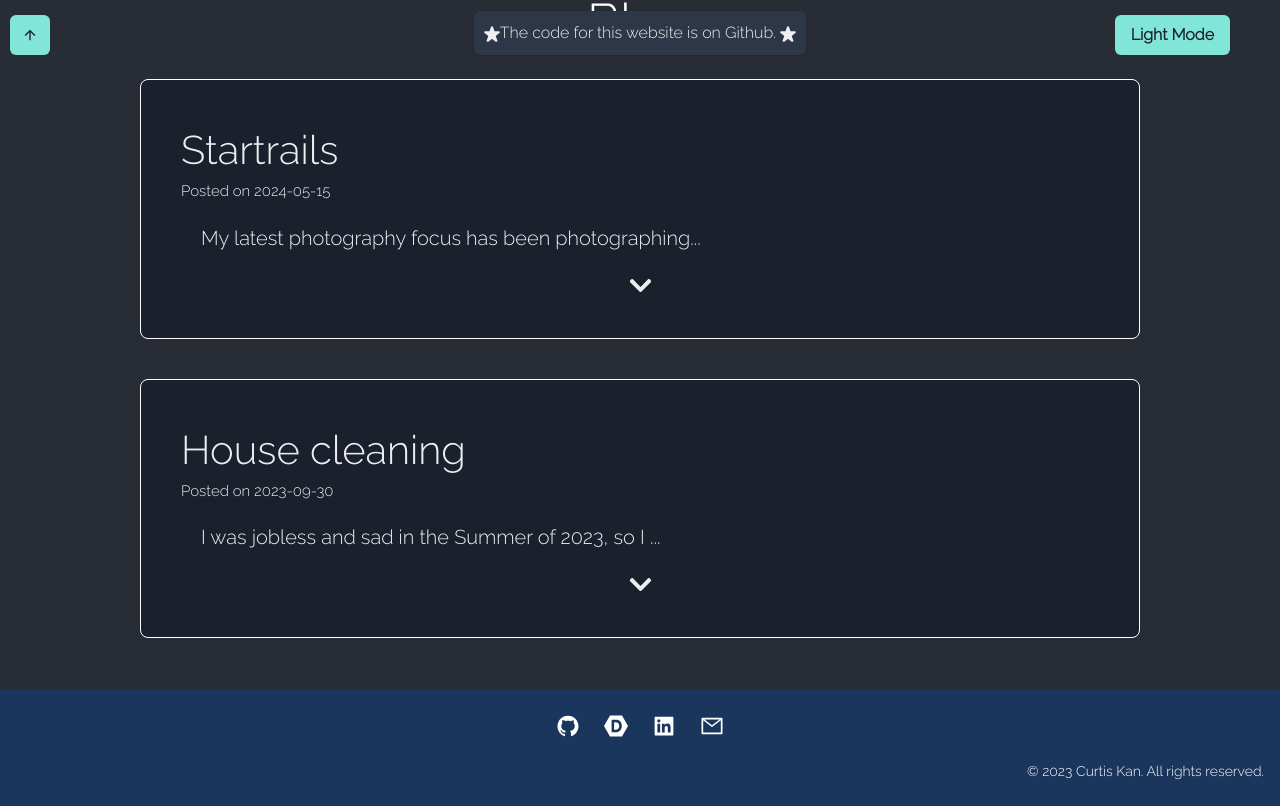
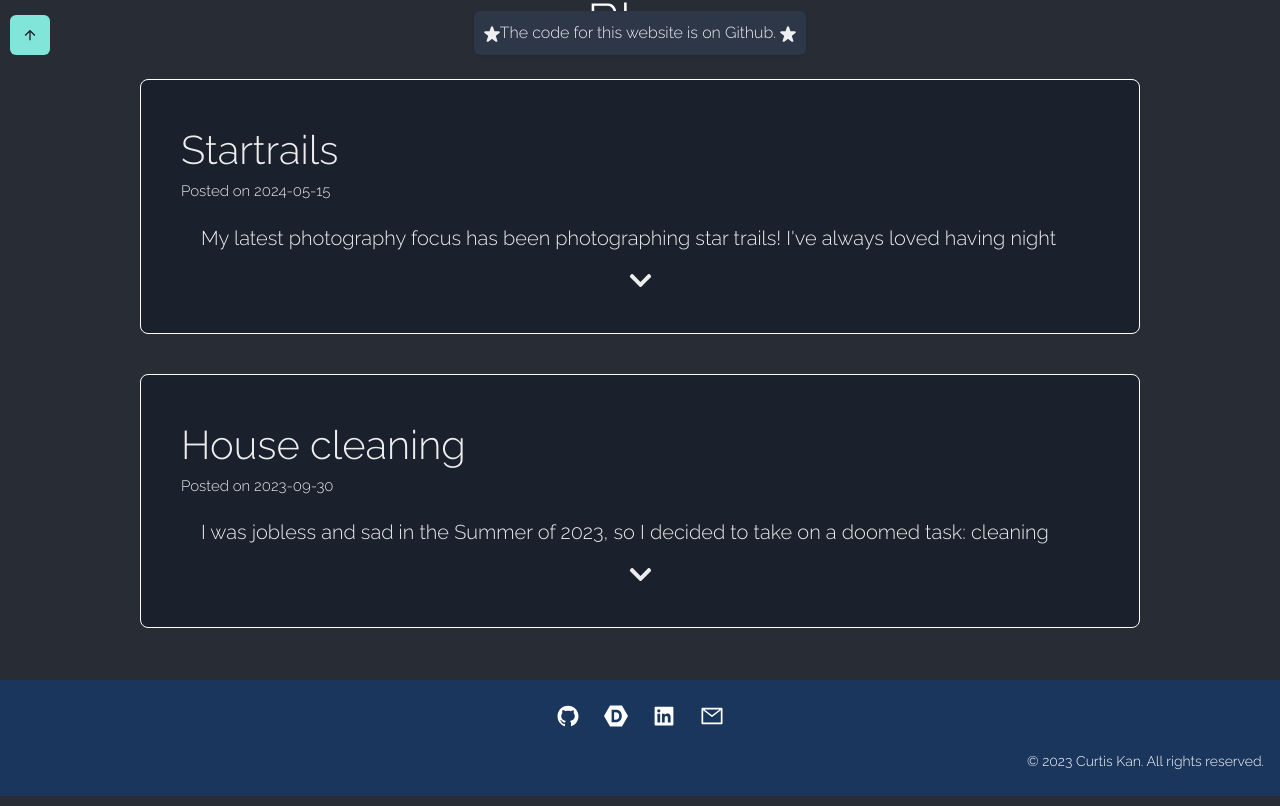
Before and after one commit to LeCitrus/LeCitrus.github.io, a React (Create React App) app: page /about-me in a window 1280 px wide. Shown: the part 735-1541 px from the top of the page. Built offline with nearby package versions, Linux system fonts and the light colour scheme; a web font is replaced by a local one.

Commit message:
quality of life changes

```diff
--- a/src/App.css
+++ b/src/App.css
@@ -23,8 +23,8 @@
 
 .color-mode {
   position: fixed;
-  bottom: 10px;
-  right: 50px;
+  top: 15px;
+  right: 20px;
   z-index: 9999;
 }
 
--- a/src/components/Blog.tsx
+++ b/src/components/Blog.tsx
@@ -1,13 +1,12 @@
-import  {Text, Center, Card, useColorMode} from "@chakra-ui/react";
+import { Text, Center, Card, useColorMode, Box } from "@chakra-ui/react";
 import { FaChevronDown } from "react-icons/fa";
 import { FaChevronUp } from "react-icons/fa";
-import {useState} from 'react';
+import { useState } from 'react';
+import { motion, AnimatePresence } from 'framer-motion';
 
+const MotionBox = motion(Box);
 
-
-/* https://chakra-ui.com/docs/components/popover */
-
-const Blog  = ({
+const Blog = ({
     title, content, date
 }) => {
     const { colorMode } = useColorMode();
@@ -19,15 +18,45 @@
 
     return (
         <Center>
-            <Card borderRadius='lg' p={10} width={1000} m={5} variant="outline" borderColor={colorMode === 'dark'? 'white' : 'black'}>
+            <Card
+                borderRadius='lg'
+                p={10}
+                width={1000}
+                m={5}
+                variant="outline"
+                borderColor={colorMode === 'dark'? 'white' : 'black'}
+            >
                 <Text fontSize={40}>{title}</Text>
                 <Text fontSize={15}>Posted on {date}</Text>
-                <Text fontSize={20} padding={5}>{expand ? content : content.substring(0, 50) + '...'}</Text>
+
+                <MotionBox
+                    initial={false}
+                    animate={{
+                        height: expand ? 'auto' : '50px',
+                        opacity: 1
+                    }}
+                    transition={{
+                        duration: 0.3,
+                        ease: 'easeInOut'
+                    }}
+                    overflow="hidden"
+                >
+                    <Text fontSize={20} padding={5}>
+                        {content}
+                    </Text>
+                </MotionBox>
+
                 <Center>
-                    { expand ?
-                    <FaChevronUp size={25} onClick={() => handleClick()}/> :
-                    <FaChevronDown size={25} onClick={() => handleClick()}/>
-                    }
+                    <motion.div
+                        whileHover={{ scale: 1.1 }}
+                        whileTap={{ scale: 0.95 }}
+                        style={{ cursor: 'pointer' , marginTop: '15px'}}
+                    >
+                        {expand ?
+                            <FaChevronUp size={25} onClick={handleClick}/> :
+                            <FaChevronDown size={25} onClick={handleClick}/>
+                        }
+                    </motion.div>
                 </Center>
             </Card>
         </Center>
--- a/src/components/Origami.tsx
+++ b/src/components/Origami.tsx
@@ -16,7 +16,8 @@
       borderColor={colorMode === "dark" ? "white" : "black"}
       variant="outline"
       alignItems="center"
-      _hover={{ transform: "scale(1.02)", transition: "transform 0.3s ease-in-out" }}
+      transition="transform 0.3s ease-in-out"
+      _hover={{ transform: "scale(1.02)" }}
     >
       <ImageComponent
         src={image_src}
```
Also changed, not shown: src/components/ImageComponent.tsx (+9 -1 lines).
